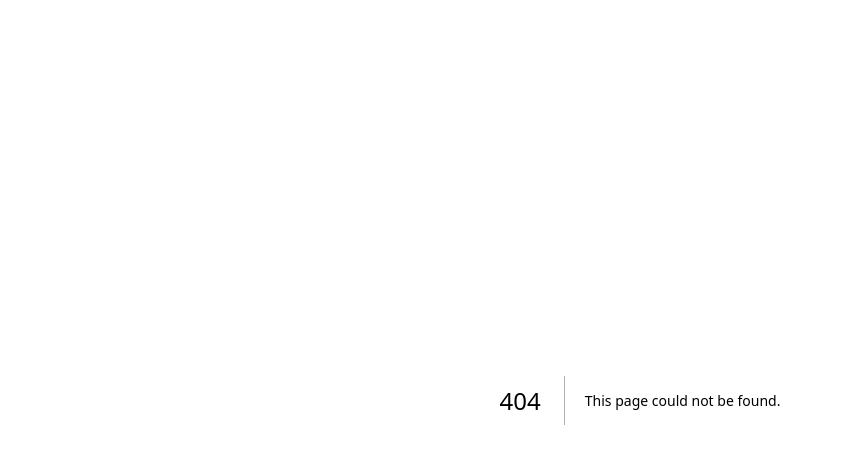
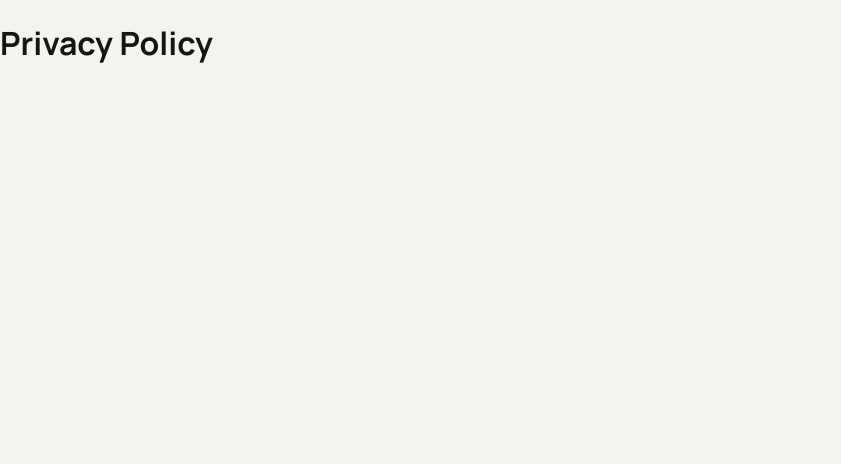
Before and after one commit to AnjaniBeesu/THE-AB-BLOGS, a Next.js app: page /privacy in a window 1280 px wide. Before the commit this address had no page. Shown: the top 464 px of the page, without its empty margins (0-841 px from the left). Built offline with nearby package versions, Linux system fonts and the light colour scheme.

Commit message:
Add blank privacy policy page

```diff
--- /dev/null
+++ b/app/privacy/page.tsx
@@ -0,0 +1,3 @@
+export default function PrivacyPolicyPage() {
+  return <main className="legal-page"><h1>Privacy Policy</h1></main>;
+}
```
